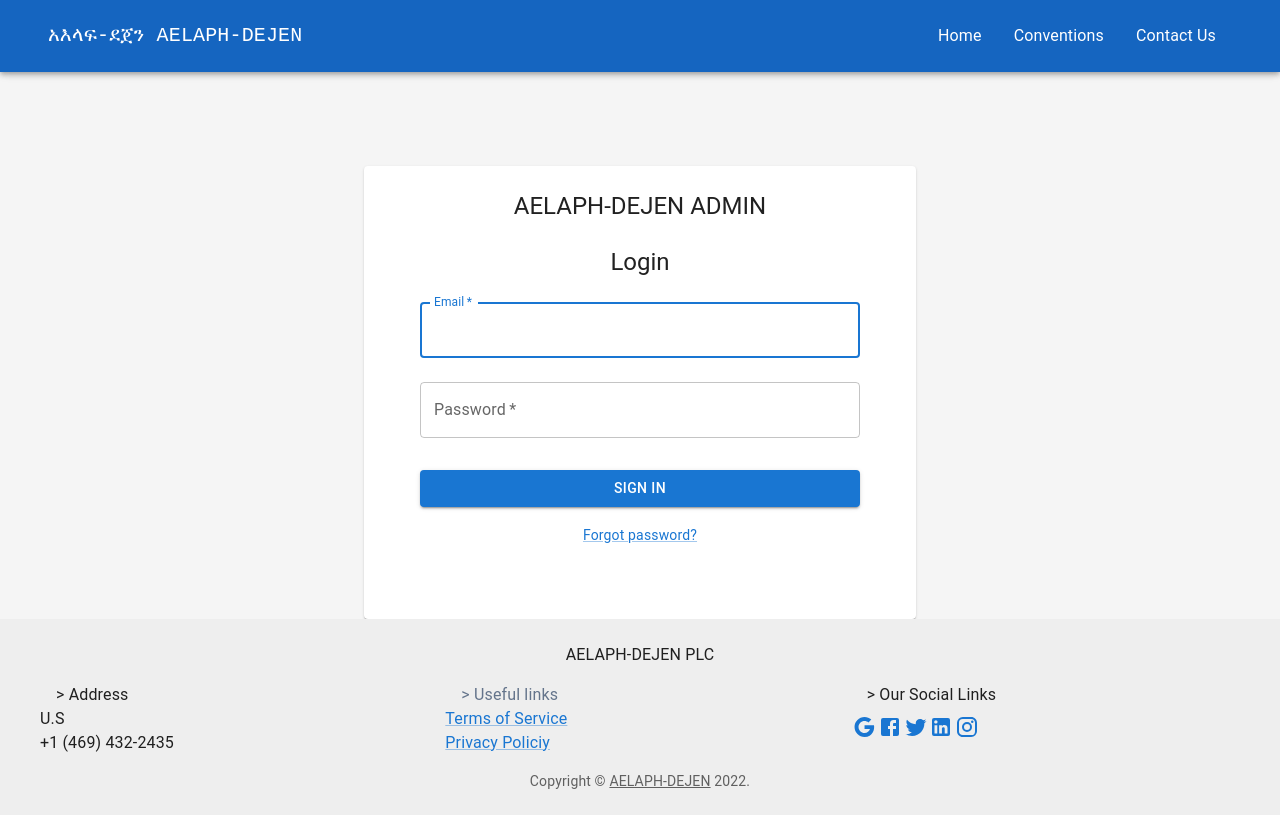
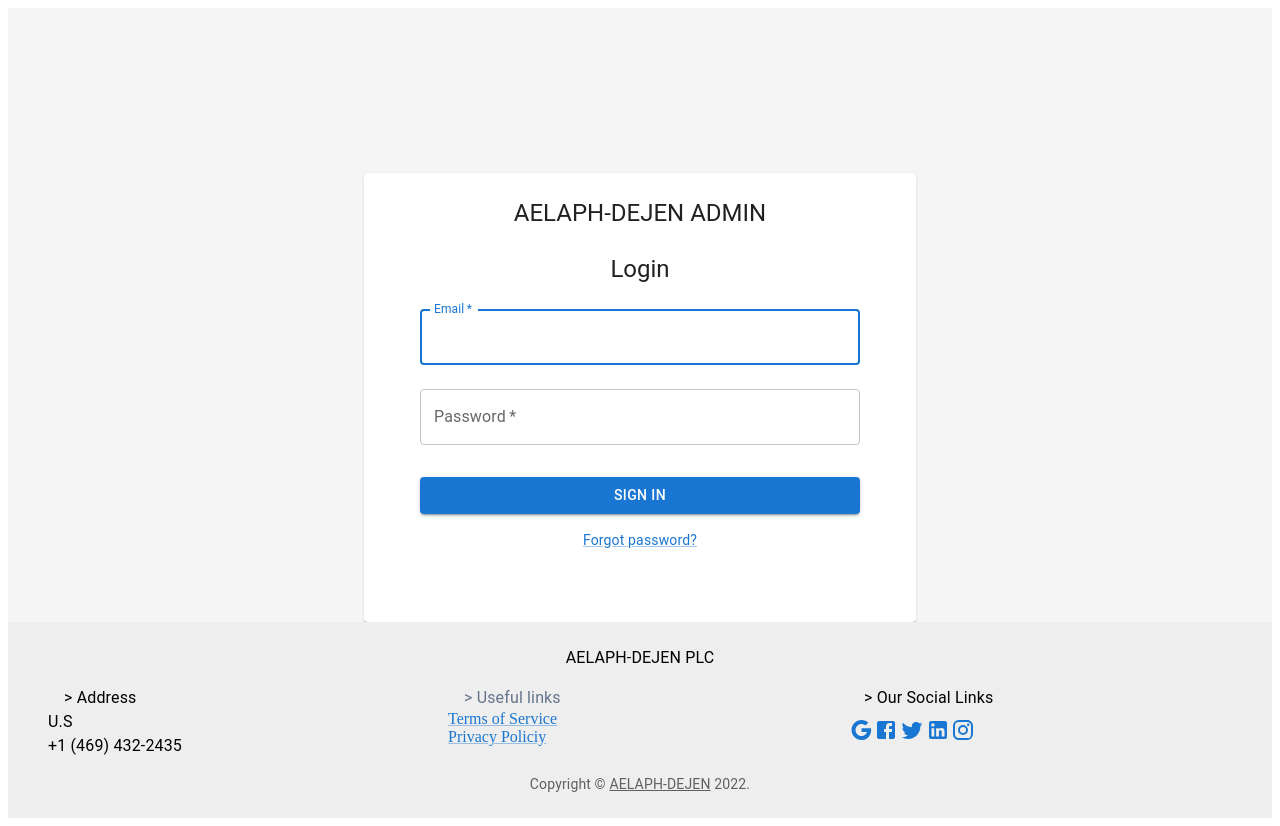
Before and after one commit to HezekielT/Aelaf_Dejen_WebApp, a React (Create React App) app in the folder client/: page /admin in a window 1280 px wide. Built offline with nearby package versions, Linux system fonts and the light colour scheme.

Commit message:
some changes to navigator

```diff
--- a/client/src/Navigator.js
+++ b/client/src/Navigator.js
@@ -1,5 +1,9 @@
 import React from 'react';
 import { BrowserRouter as Router, Routes, Route } from 'react-router-dom';
+import Admin_Options from './components/Admin/Admin_Options';
+import Manage_Account from './components/Admin/Manage_Account';
+import Manage_Contents from './components/Admin/manage_web_content';
+import Transport_Registration from './components/Admin/Transport_Registration';
 import AdminDashboard from './screens/Admin_Dashboard';
 import Dashboard from './screens/dashboard';
 import Footer from './screens/footer';
@@ -9,10 +13,15 @@ function Navigator(props) {
 
     return (
         <Router>
-            <NavBar />
+            {/* <NavBar /> */}
             <Routes>
                 <Route exact path="/" element={<Dashboard />} />
-                <Route path="/admin" element={<AdminDashboard />} /></Routes>
+                <Route path="/admin" element={<AdminDashboard />} />
+                <Route path="/dashboard" element={<Admin_Options />} />
+                <Route path="/dashboard/contents" element={<Manage_Contents />} />
+                <Route path="/dashboard/transport" element={<Transport_Registration />} />
+                <Route path="/dashboard/accounts" element={<Manage_Account />} />
+            </Routes>
             <Footer />
         </Router>
     );
```
